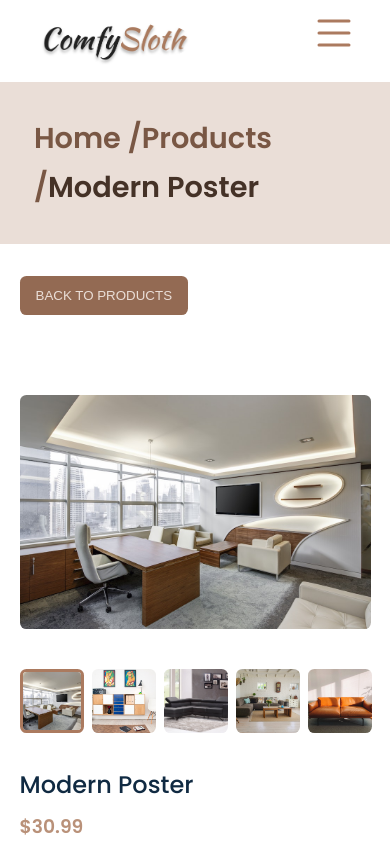
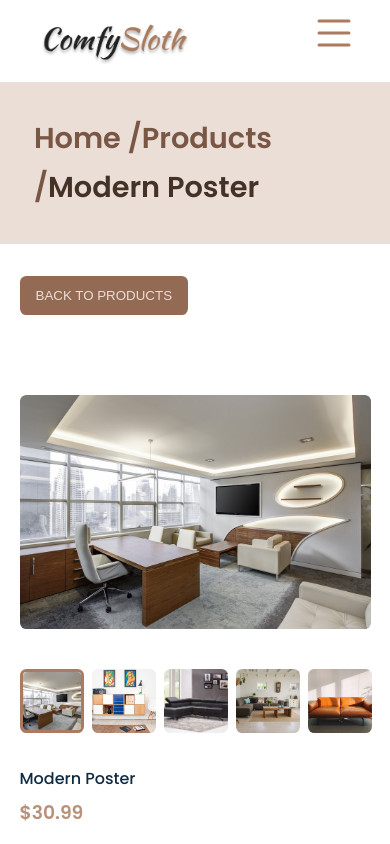
Before and after one commit to aymenboudissa/site-ecommerce-meubleDZ, a React (Create React App) app: page /Detail/1 in a window 390 px wide. Shown: the top 844 px of the page. Built offline with nearby package versions, Linux system fonts and the light colour scheme.

Commit message:
change margin btn and gap of product_about

```diff
--- a/src/screens/Detail/Detai.css
+++ b/src/screens/Detail/Detai.css
@@ -91,6 +91,6 @@ img {
     margin-top: 1rem;
   }
   .product__abouts .product__title {
-    font-size: 1.5rem;
+    font-size: 16px;
   }
 }
```
